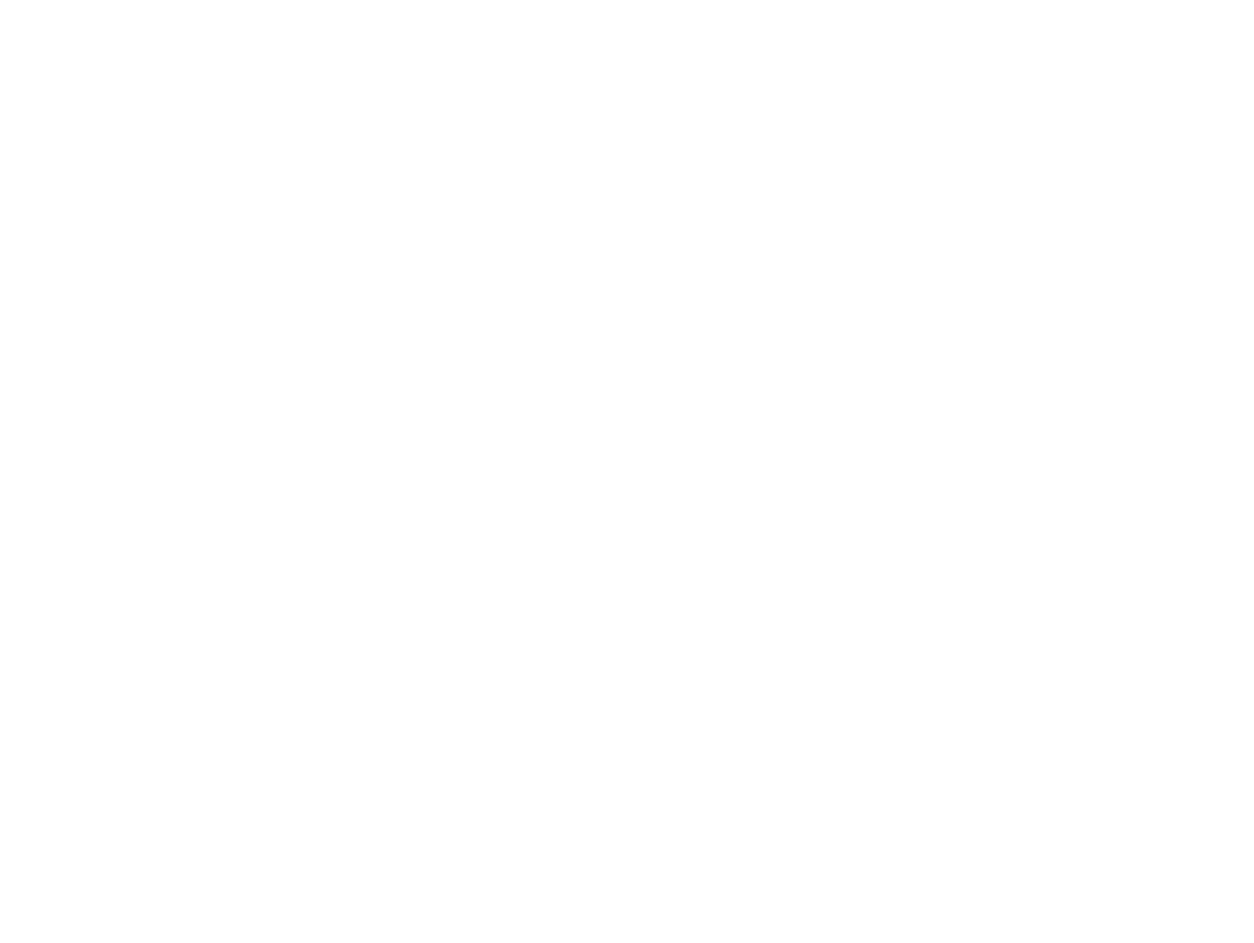
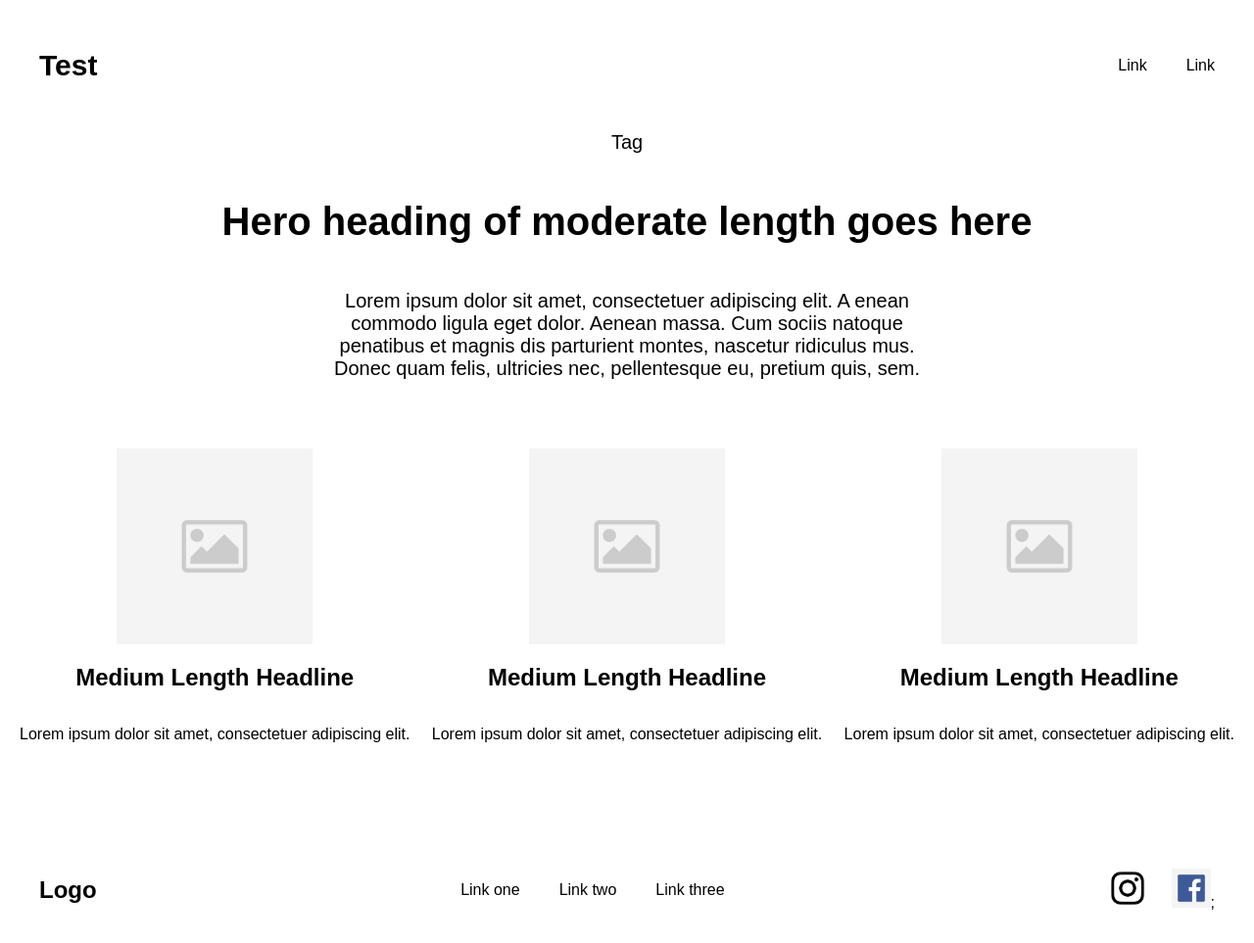
Before and after one commit to Ali200674/Flexbox-and-Grid-Webpage, a plain HTML site: page index.html in a window 1280 px wide. Shown: the whole page at 98% size. Before the commit the page ends 800 px from the top, so only its background shows below. Drawn offline with Linux system fonts and the light colour scheme.

Commit message:
Add files via upload

```diff
--- a/index.html
+++ b/index.html
@@ -0,0 +1,73 @@
+<!DOCTYPE html>
+<html>
+
+    <head>
+
+        <link rel = "stylesheet" href = "style.css">
+
+    </head>
+
+    <body>
+
+        <header>
+            <p>Test</p>
+            <nav>
+                <ul>
+                    <li>Link</li>
+                    <li>Link</li>
+                </ul>
+            </nav>
+        </header>
+
+
+        <main>
+            <p>Tag</p>
+            <h1>Hero heading of moderate length goes here</h1>
+            <p>
+                Lorem ipsum dolor sit amet, consectetuer adipiscing elit. A
+                enean commodo ligula eget dolor. Aenean massa.
+                Cum sociis natoque penatibus et magnis dis parturient montes, nascetur ridiculus mus. Donec quam felis,
+                ultricies nec, pellentesque eu, pretium quis, sem.
+            </p>
+
+
+        </main>
+
+        <article>
+            <div class = "cards">
+                <img src = "dummy-image.png">
+                <h2>Medium Length Headline</h2>
+                <p>Lorem ipsum dolor sit amet, consectetuer adipiscing elit.</p>
+            </div>
+            <div class = "cards">
+                <img src = "dummy-image.png">
+                <h2>Medium Length Headline</h2>
+                <p>Lorem ipsum dolor sit amet, consectetuer adipiscing elit.</p>
+            </div>
+            <div class = "cards">
+                <img src = "dummy-image.png">
+                <h2>Medium Length Headline</h2>
+                <p>Lorem ipsum dolor sit amet, consectetuer adipiscing elit.</p>
+            </div>
+        </article>
+
+        <footer>
+            <h2>Logo</h2>
+            <div class = "footer-p">
+                <p>
+                    Link one
+                </p>
+                <p>
+                    Link two
+                </p>
+                <p>
+                    Link three
+                </p>
+            </div>
+            <div class = "footer-images">
+                <img src="instagram-icon.png" class = "footer">
+                <img src = "facebook-icon.png" class = "footer">;
+            </div>
+        </footer>
+    </body>
+</html>
--- a/style.css
+++ b/style.css
@@ -1,12 +1,13 @@
 body{
     display: grid;
-    grid-template-rows: 1fr 2fr 2fr 1fr;
     grid-template-areas:
     "header header header"
     "main main main"
     "article article article"
     "footer footer footer"
     ;
+    margin: 20px;
+    font-family: Arial, Helvetica, sans-serif;
 }
 
 
@@ -15,10 +16,7 @@ header{
     display: flex;
     grid-area: header;
     justify-content: space-between;
-    align-content: baseline;
     align-items: center;
-    margin: 20px;
-    background-color: blue;
     border-radius: 5px;
 }
 header p{
@@ -29,18 +27,12 @@ header p{
 header ul{
     list-style-type: none;
     display: flex;
+    margin-right: 20px;
 
 }
 header li{
-    margin: 20px;
+    margin-left: 40px;
 }
-
-
-
-
-
-
-
 
 
 
@@ -50,6 +42,7 @@ main{
     flex-direction: column;
     align-items: center;
     justify-content: start;
+    margin-bottom: 50px;
 }
 main h1{
     font-size: 40px;
@@ -62,18 +55,50 @@ main p{
 }
 
 
+
+
 img {
-    width: 400px;
+    width: 200px;
     height: auto;
+}
+article{
+    display: flex;
+    grid-area: article;
+    justify-content: space-between;
+}
+
+article .cards{
+    display: flex;
+    justify-content: center;
+    flex-direction: column;
+    align-items: center;
 }
 
 
 
-article{
+
+footer{
+    margin-top: 100px;
     display: flex;
-    grid-area: article;
-    flex-direction: column;
+    grid-area: footer;
+    justify-content: space-between;
+    align-items: center;
+    border-radius: 5px;
 }
-footer{
-    grid-area: footer;
+.footer-p {
+    display: flex;
 }
+footer p {
+        margin: 0 20px;
+}
+footer h2{
+    margin-left: 20px;
+}
+.footer-images{
+     margin-right: 20px;
+}
+.footer{
+    width: 40px;
+    height: auto;
+    margin-left: 20px;
+}
```
